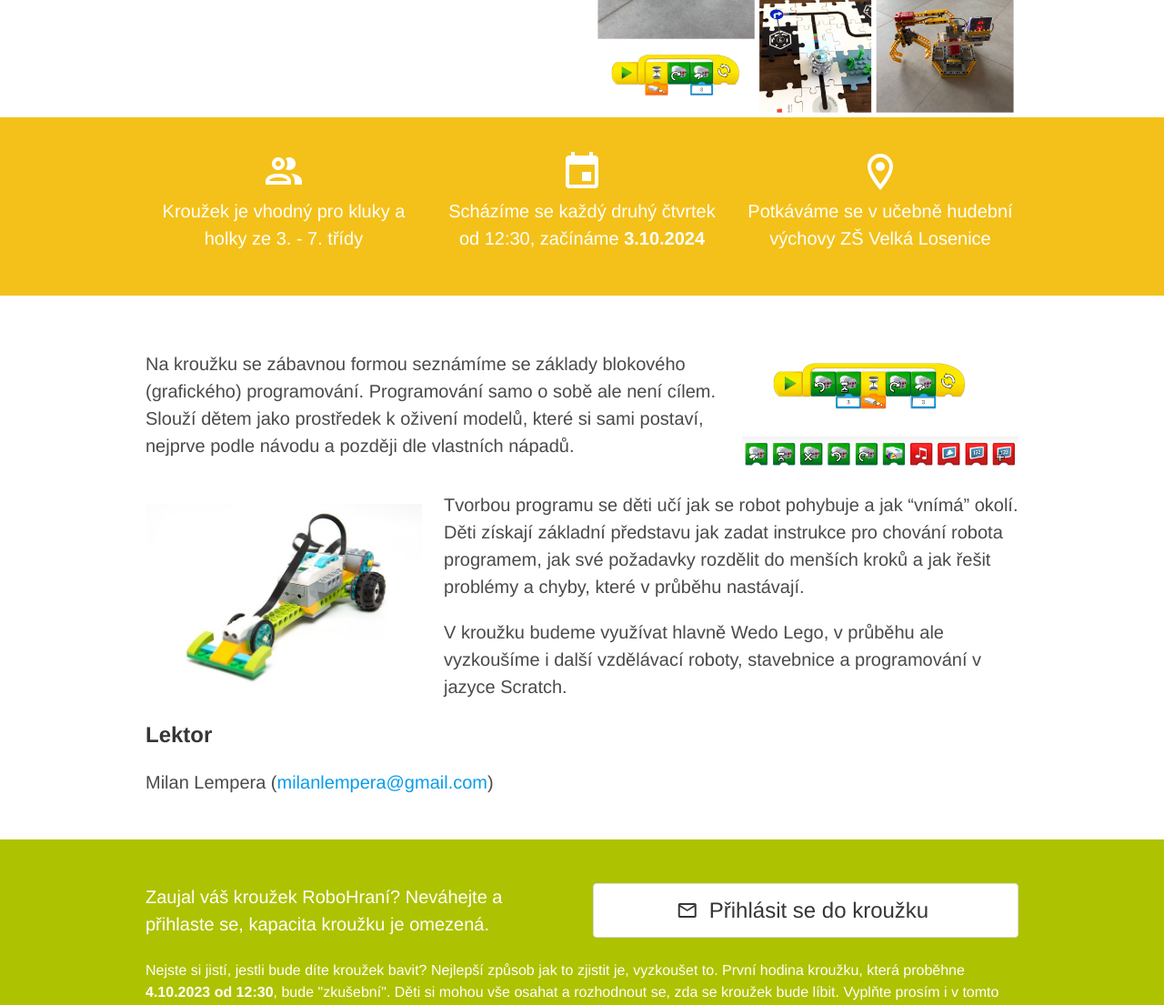
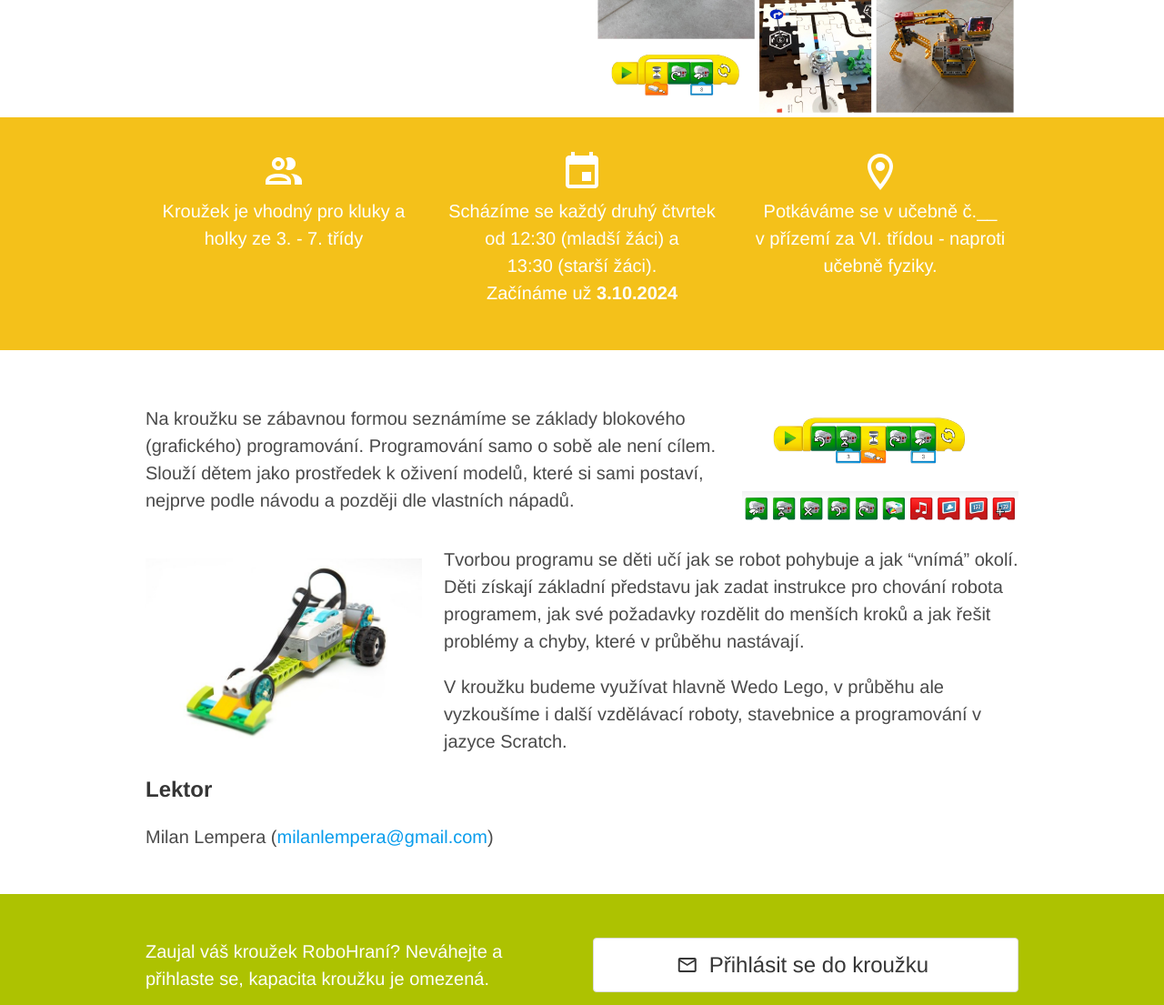
Before and after one commit to MilanLempera/robohrani.cz, a website: page index.html in a window 1280 px wide. Shown: the part 193-1298 px from the top of the page at 91% size. Drawn offline with nearby package versions, Linux system fonts and the light colour scheme; files that its build step writes are made by us from their sources.

Commit message:
update date and place

```diff
--- a/index.html
+++ b/index.html
@@ -48,17 +48,16 @@
               <i class="mdi mdi-48px mdi-calendar mdi-light"></i>
             </span>
             <div class="content is-medium">
-              Scházíme se každý druhý čtvrtek od 12:30, začínáme
-              <b>3.10.2024</b>
+              Scházíme se každý druhý čtvrtek od 12:30&nbsp;(mladší&nbsp;žáci) a 13:30&nbsp;(starší&nbsp;žáci).<br />
+              Začínáme už <b>3.10.2024</b>
             </div>
           </div>
-
           <div class="column is-center">
             <span class="icon mb-4">
               <i class="mdi mdi-48px mdi-map-marker-outline mdi-light"></i>
             </span>
             <div class="content is-medium">
-              Potkáváme se v učebně hudební výchovy ZŠ Velká Losenice
+              Potkáváme se v učebně č.__ v&nbsp;přízemí za&nbsp;VI.&nbsp;třídou - naproti učebně fyziky.
             </div>
           </div>
         </div>
@@ -130,7 +129,7 @@
         <p class="content">
           Nejste si jistí, jestli bude díte kroužek bavit? Nejlepší způsob jak
           to zjistit je, vyzkoušet to. První hodina kroužku, která proběhne
-          <b>4.10.2023 od 12:30</b>, bude "zkušební". Děti si mohou vše osahat a
+          <b>3.10.2024 od 12:30</b>, bude "zkušební". Děti si mohou vše osahat a
           rozhodnout se, zda se kroužek bude líbit. Vyplňte prosím i v tomto
           případě přihlášku, abych měl přehled o počtu zájemců.
         </p>
```
